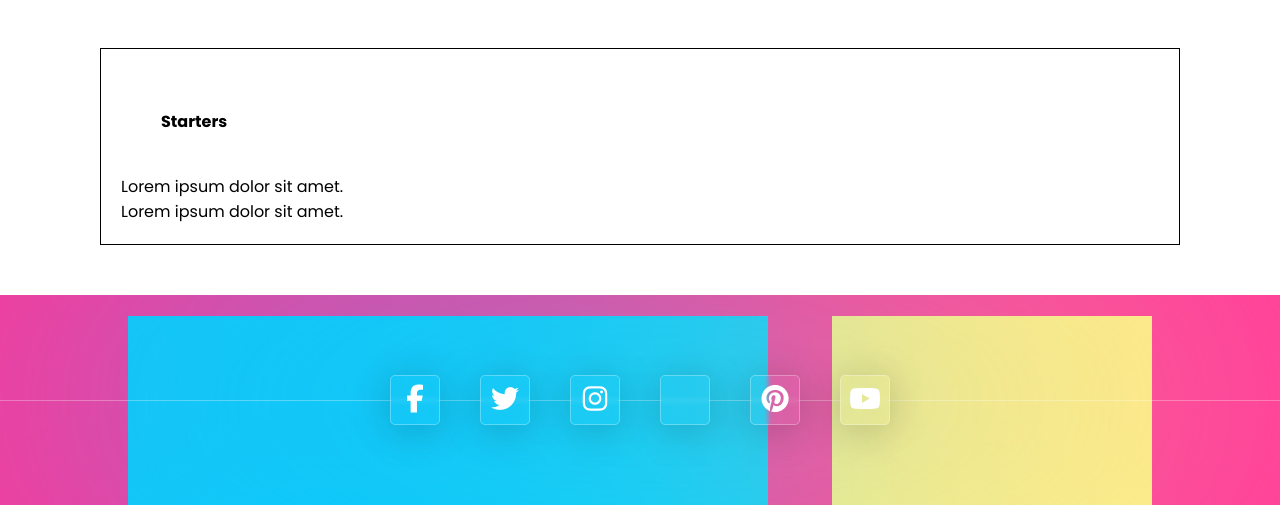
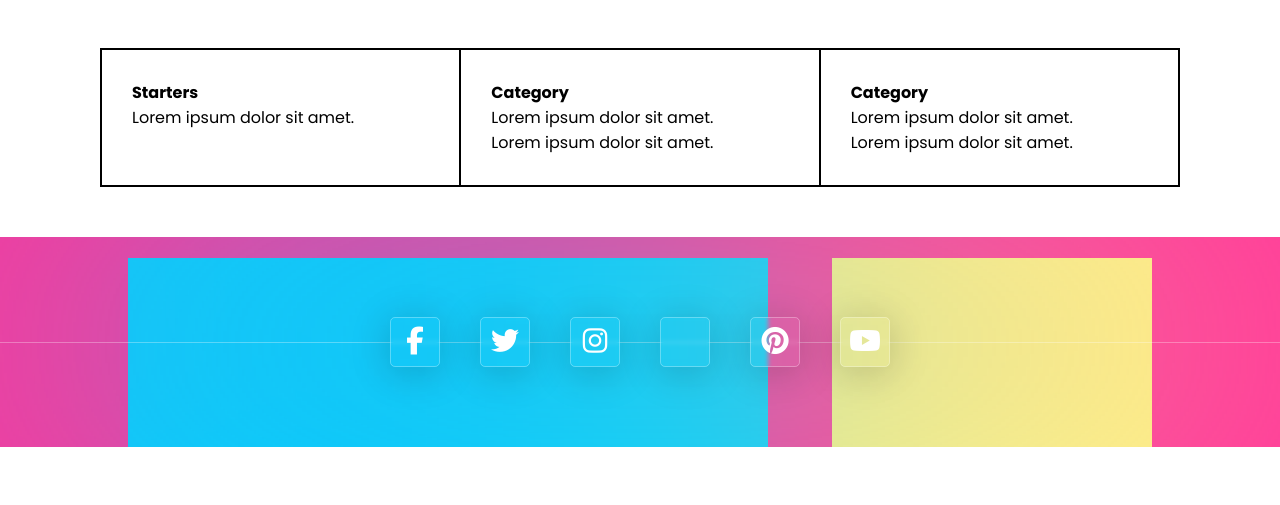
Before and after one commit to MainDev47621/RestaurantSite, a plain HTML site: page menu.html in a window 1280 px wide. Shown: the part 402-907 px from the top of the page. After the commit the page ends 849 px from the top, so only its background shows below. Drawn offline with Linux system fonts and the light colour scheme; some icons are missing.

Commit message:
Revamp menu grid

```diff
--- a/menu.css
+++ b/menu.css
@@ -22,21 +22,56 @@
     text-transform: uppercase;
 }
 
-.menu {
+/* .menu {
     display: flex;
-    flex-direction: column;
-    justify-content: flex-start;
-    align-items: flex-start;
+    justify-content: space-around;
     border: 1px solid #000;
+    height: 1200px;
     margin: 50px 100px;
-    padding: 20px;
+    min-width: 400px;
 }
 
-.menu-item {
-    margin: 20px;
+.menu-section {
+    margin: 40px;
     padding: 20px;
-    width: 30%;
+    min-width: 400px;
+    max-width: 1fr;
+} */
+
+.menu {
+    display: grid;
+    border: 1px solid #000;
+    /* height: 1200px; */
+    margin: 50px 100px;
+    grid-template-columns: repeat(3, minmax(280px, 1fr));
 }
+
+.menu-col {
+    border: 1px solid #000;
+    padding: 30px;
+}
+
+@media only screen and (max-width: 992px) {
+    .menu {
+        grid-template-columns: repeat(auto-fill, minmax(280px, 1fr));
+    }
+}
+
+
+
+/* @media only screen and (max-width: 992px) {
+    .menu {
+        flex-direction: column;
+        justify-content: flex-start;
+        align-items: center;
+    }
+}
+
+@media only screen and (max-width: 662px) {
+    .menu {
+        margin: 50px 40px;
+    }
+} */
 
 
 /* @media only screen and (max-width: 992px) {
--- a/menu.html
+++ b/menu.html
@@ -28,11 +28,30 @@
         </section>
 
         <main class="menu">
-            <div class="menu-item">
+            <div class="menu-col">
                 <h4>Starters</h4>
+                <div class="menu-item">
+                    <p>Lorem ipsum dolor sit amet.</p>
+                </div>
             </div>
-            <p>Lorem ipsum dolor sit amet.</p>
-            <p>Lorem ipsum dolor sit amet.</p>
+            <div class="menu-col">
+                <h4>Category</h4>
+                <div class="menu-item">
+                    <p>Lorem ipsum dolor sit amet.</p>
+                </div>
+                <div class="menu-item">
+                    <p>Lorem ipsum dolor sit amet.</p>
+                </div>
+            </div>
+            <div class="menu-col">
+                <h4>Category</h4>
+                <div class="menu-item">
+                    <p>Lorem ipsum dolor sit amet.</p>
+                </div>
+                <div class="menu-item">
+                    <p>Lorem ipsum dolor sit amet.</p>
+                </div>
+            </div>
         </main>
 
         <footer>
```
